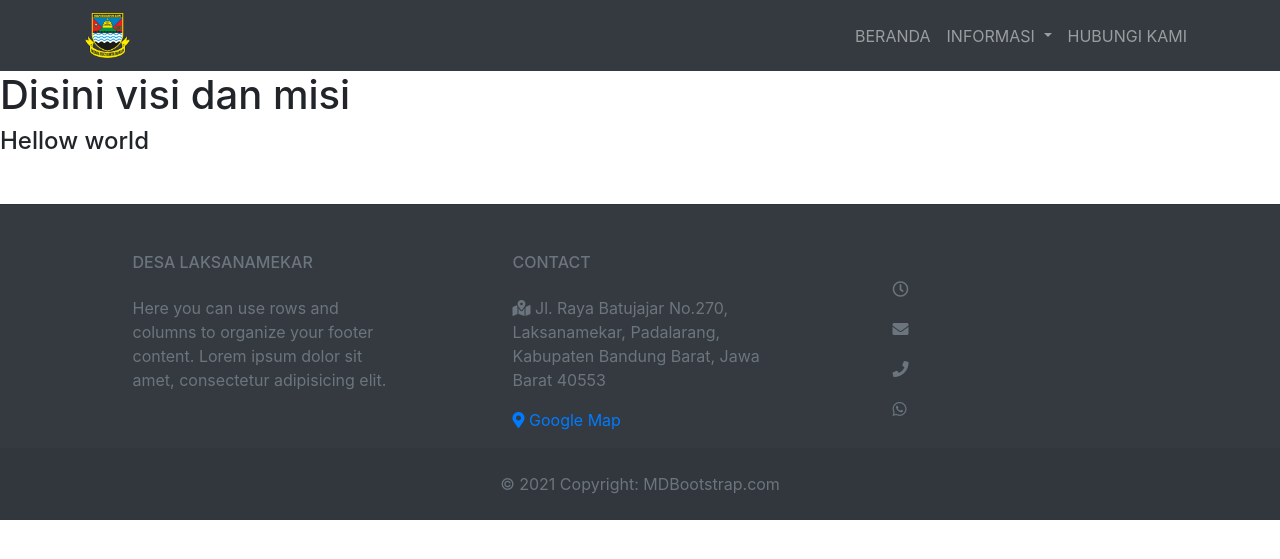
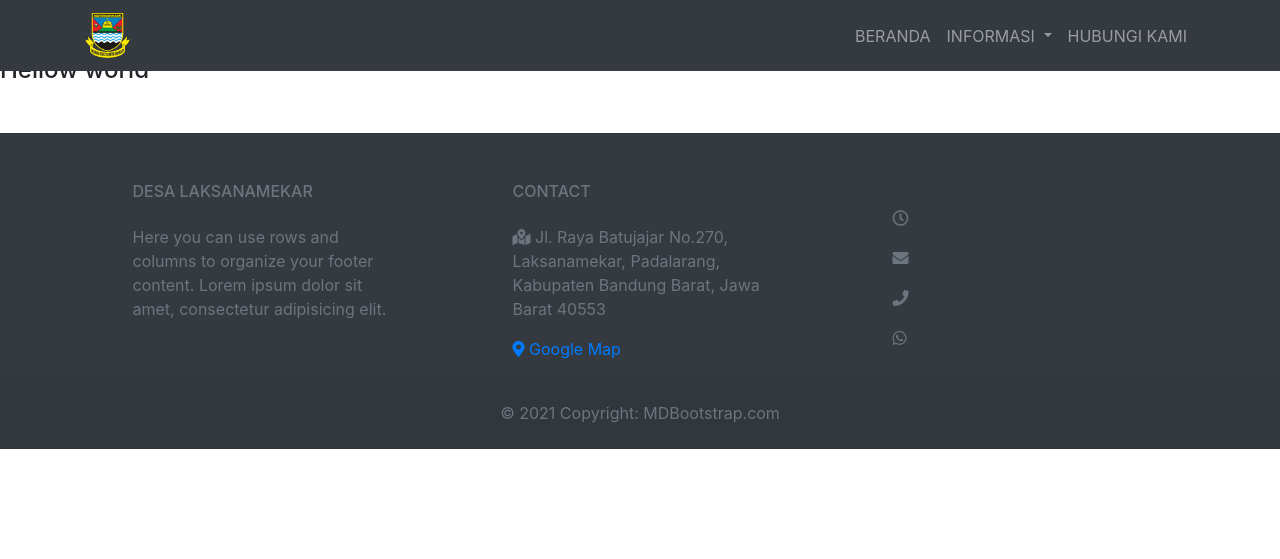
Before and after one commit to M16Yusuf/portal, a CodeIgniter app: page /portal/index.php/visimisi/index in a window 1280 px wide. Shown: the top 559 px of the page. Run offline with CodeIgniter, Linux system fonts and the light colour scheme; data that the repository does not hold is empty; some libraries are stand-ins or nearby versions.

Commit message:
Update navbar fixed top, and base url for jumbotron

```diff
--- a/application/views/portal/overview.php
+++ b/application/views/portal/overview.php
@@ -1,6 +1,6 @@
 <!-- body -->
-
-<div class="jumbotron text-white jumbotron-image shadow" style="background-image: url(https://lh5.googleusercontent.com/p/AF1QipPA1xO4WId3vNJB3lR7_ERoxaFgVq2u_ySmZc3t=w426-h240-k-no);">
+<div class="container py-5">
+    <div class="jumbotron text-white jumbotron-image shadow" style="background-image: url(<?php echo base_url('assets/img/jumbotron.jpg') ?>);">
         <h2 class="mb-4">
             DESA LAKSANAMEKAR
         </h2>
@@ -9,6 +9,8 @@
         </p>
         <a href="https://www.google.com/maps/place/Kantor+Kepala+Desa+Laksanamekar/@-6.8825935,107.501757,17z/data=!3m1!4b1!4m5!3m4!1s0x2e68e4e79b10b24f:0xef6af5613ac05bcd!8m2!3d-6.8825925!4d107.5039195?hl=ID" target="#" class="btn btn-primary">
             <i class="fas fa-map-marker-alt"></i> Google Map</a>
+
+    </div>
 </div>
 
 
--- a/application/views/portal/partial/header.php
+++ b/application/views/portal/partial/header.php
@@ -21,7 +21,7 @@
 
 <body>
     <!-- navbar -->
-    <nav class="navbar navbar-expand-lg navbar-dark bg-dark">
+    <nav class="navbar navbar-expand-lg fixed-top navbar-dark bg-dark">
         <div class="container">
             <a class="navbar-brand" href="#">
                 <img src="<?php echo base_url('assets/img/logo.png') ?>" width="45" height="45" alt="">
```
Lines whose indentation alone changed are shown as unchanged.
